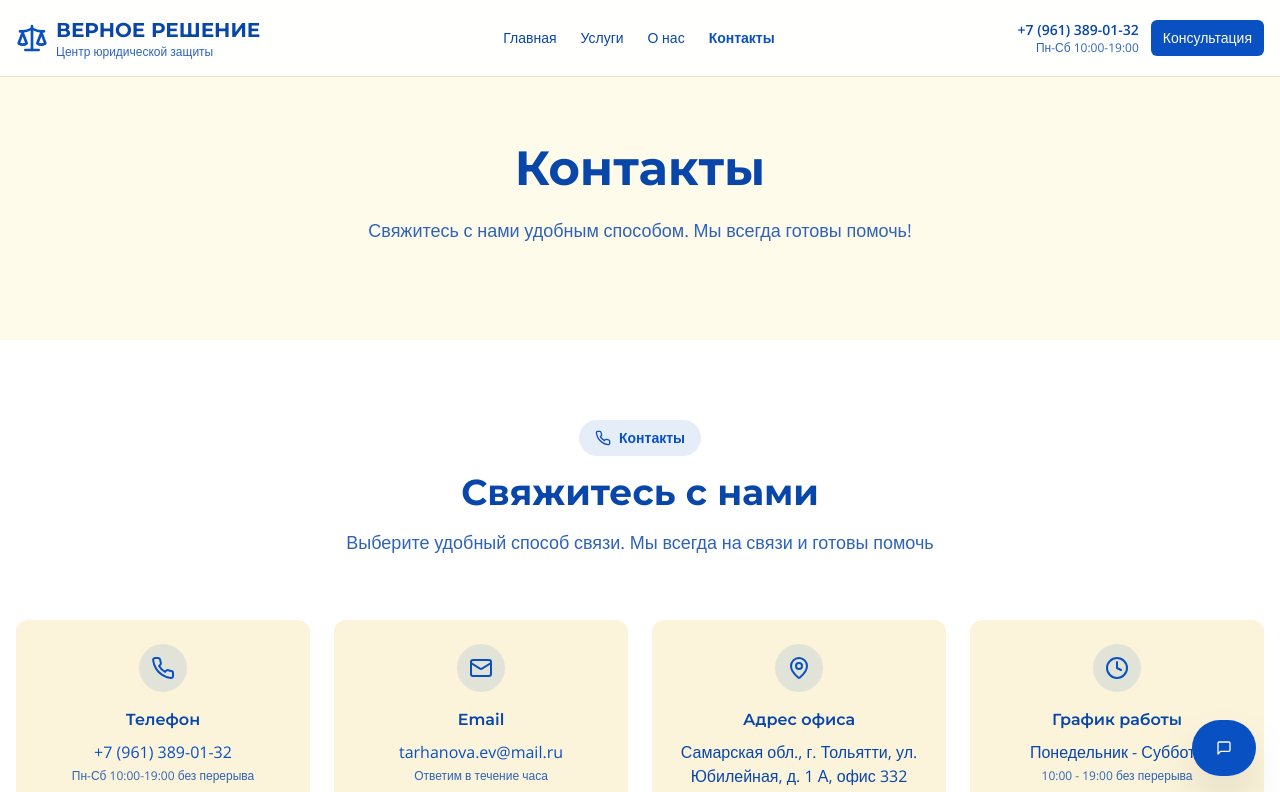
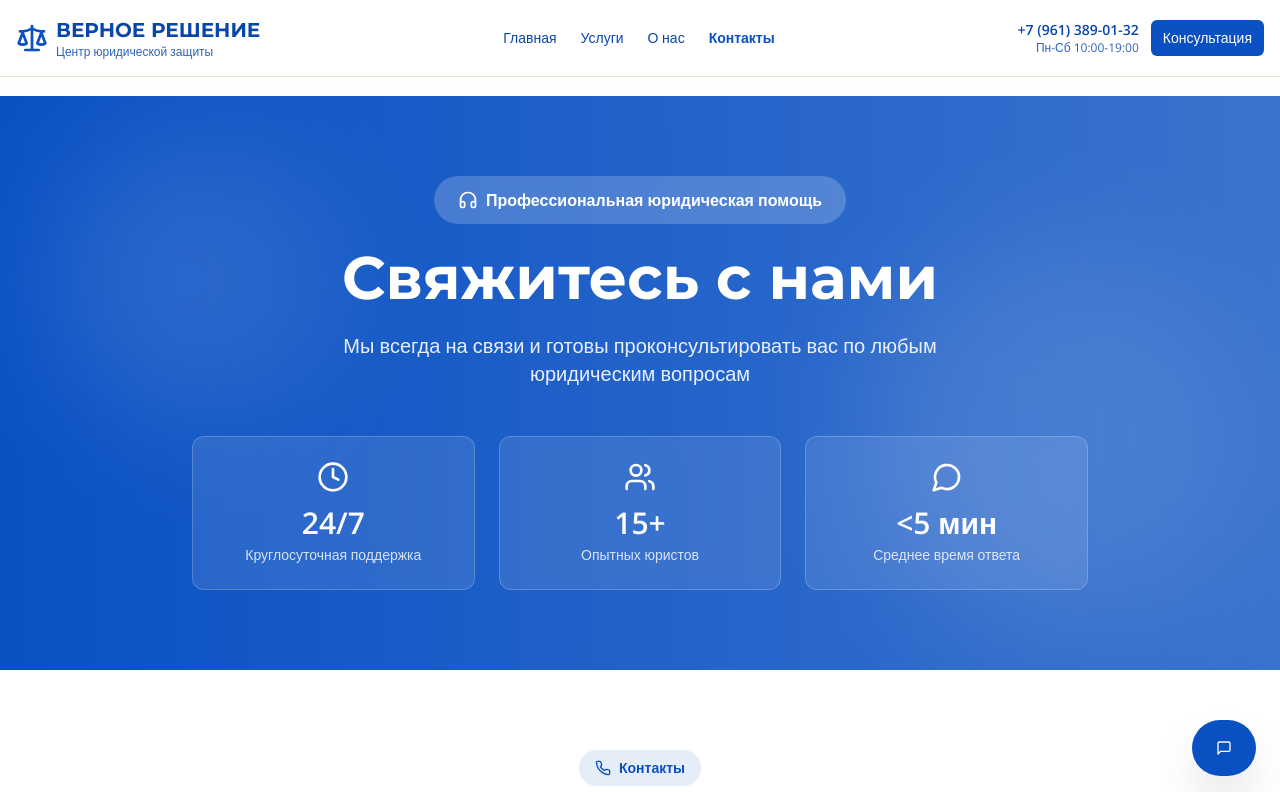
Before and after one commit to pr-poehali-dev/bankruptcy-website-project, a React (Vite) app: page /contacts in a window 1280 px wide. Shown: the top 792 px of the page. Built offline with nearby package versions, Linux system fonts and the light colour scheme.

Commit message:
refactor: профессионализация страницы контактов

```diff
--- a/src/pages/ContactsPage.tsx
+++ b/src/pages/ContactsPage.tsx
@@ -2,17 +2,55 @@ import Header from "@/components/Header";
 import Footer from "@/components/Footer";
 import ContactsSection from "@/components/sections/ContactsSection";
 import FAQSection from "@/components/sections/FAQSection";
+import Icon from "@/components/ui/icon";
 
 const ContactsPage = () => {
   return (
-    <div className="min-h-screen">
+    <div className="min-h-screen bg-gradient-to-b from-white to-secondary">
       <Header />
       <main className="pt-24">
-        <div className="container mx-auto px-4 py-12">
-          <h1 className="text-5xl font-bold text-foreground mb-6 text-center">Контакты</h1>
-          <p className="text-lg text-muted-foreground max-w-3xl mx-auto text-center mb-12">
-            Свяжитесь с нами удобным способом. Мы всегда готовы помочь!
-          </p>
+        <div className="relative bg-gradient-to-r from-primary via-primary/90 to-primary/80 text-white py-20 overflow-hidden">
+          <div className="absolute inset-0 opacity-10">
+            <div className="absolute top-10 left-10 w-72 h-72 bg-white rounded-full blur-3xl"></div>
+            <div className="absolute bottom-10 right-10 w-96 h-96 bg-white rounded-full blur-3xl"></div>
+          </div>
+
+          <div className="container mx-auto px-4 relative z-10">
+            <div className="max-w-4xl mx-auto text-center">
+              <div className="inline-flex items-center space-x-2 bg-white/20 backdrop-blur-sm px-6 py-3 rounded-full mb-6">
+                <Icon name="Headphones" size={20} />
+                <span className="font-semibold">Профессиональная юридическая помощь</span>
+              </div>
+
+              <h1 className="text-5xl md:text-6xl font-bold mb-6">
+                Свяжитесь с нами
+              </h1>
+
+              <p className="text-xl text-white/90 max-w-2xl mx-auto mb-8">
+                Мы всегда на связи и готовы проконсультировать вас по любым юридическим вопросам
+              </p>
+
+              <div className="grid grid-cols-1 md:grid-cols-3 gap-6 mt-12">
+                <div className="bg-white/10 backdrop-blur-sm rounded-xl p-6 border border-white/20">
+                  <Icon name="Clock" size={32} className="mx-auto mb-3" />
+                  <div className="text-3xl font-bold mb-1">24/7</div>
+                  <div className="text-white/80 text-sm">Круглосуточная поддержка</div>
+                </div>
+
+                <div className="bg-white/10 backdrop-blur-sm rounded-xl p-6 border border-white/20">
+                  <Icon name="Users" size={32} className="mx-auto mb-3" />
+                  <div className="text-3xl font-bold mb-1">15+</div>
+                  <div className="text-white/80 text-sm">Опытных юристов</div>
+                </div>
+
+                <div className="bg-white/10 backdrop-blur-sm rounded-xl p-6 border border-white/20">
+                  <Icon name="MessageCircle" size={32} className="mx-auto mb-3" />
+                  <div className="text-3xl font-bold mb-1">&lt;5 мин</div>
+                  <div className="text-white/80 text-sm">Среднее время ответа</div>
+                </div>
+              </div>
+            </div>
+          </div>
         </div>
 
         <ContactsSection />
```
